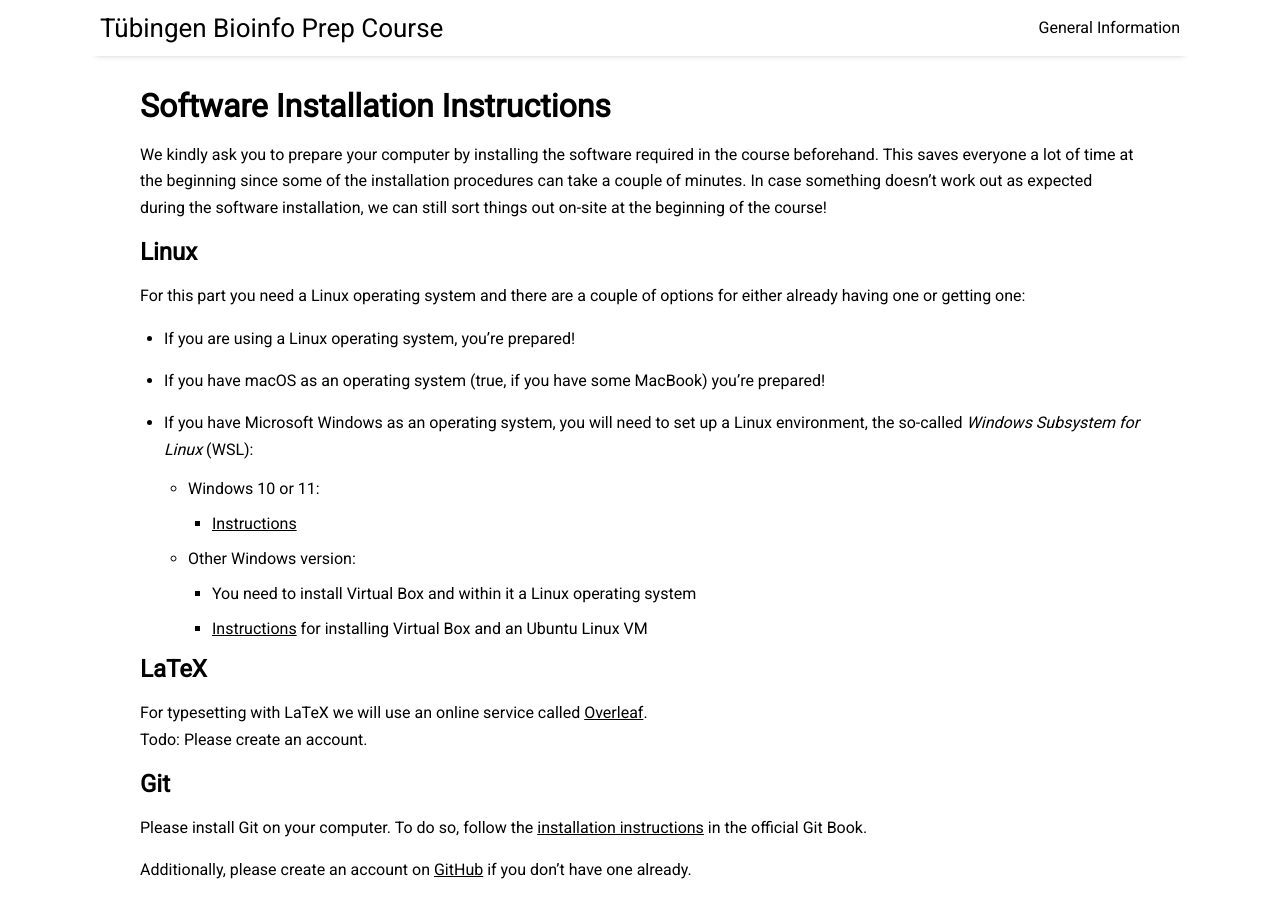
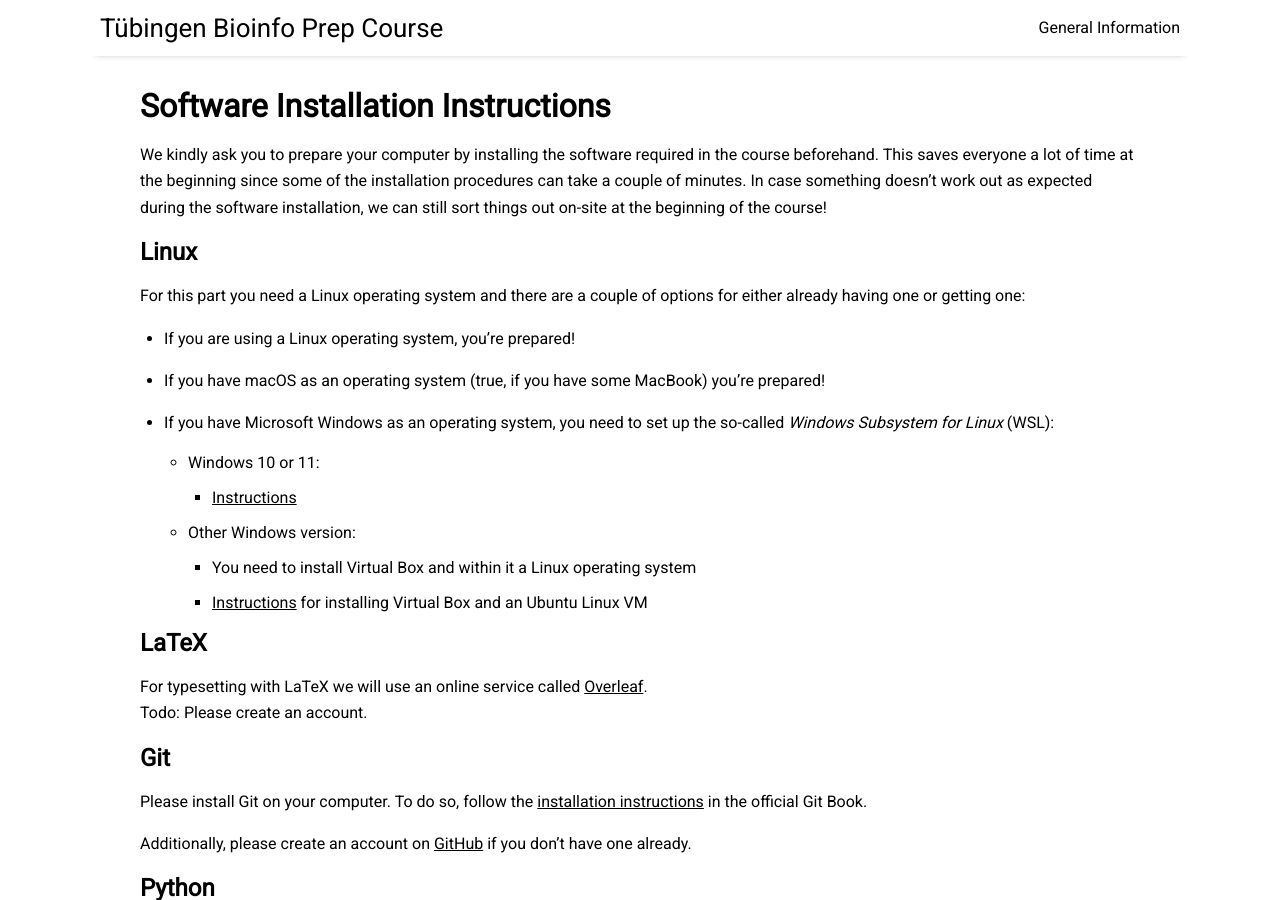
Before and after one commit to BioInfPrep/bioinfprep.github.io, a Jekyll site: the page built from _posts/0000-01-01-install-instructions.md, in a window 1280 px wide and 900 px high. Built offline with Jekyll 4.4.1, drawn with Linux system fonts in a browser that asks for light colours; nearby versions of some CDN libraries.

Commit message:
Update 0000-01-01-install-instructions.md

```diff
--- a/_posts/0000-01-01-install-instructions.md
+++ b/_posts/0000-01-01-install-instructions.md
@@ -17,7 +17,7 @@ for either already having one or getting one:
 
 - If you have macOS as an operating system (true, if you have some MacBook) you're prepared!
 
-- If you have Microsoft Windows as an operating system, you will need to set up a Linux environment, the so-called *Windows Subsystem for Linux* (WSL):
+- If you have Microsoft Windows as an operating system, you need to set up the so-called *Windows Subsystem for Linux* (WSL):
 
   - Windows 10 or 11:
     - [Instructions](https://www.windowscentral.com/how-install-wsl2-windows-10)
```
